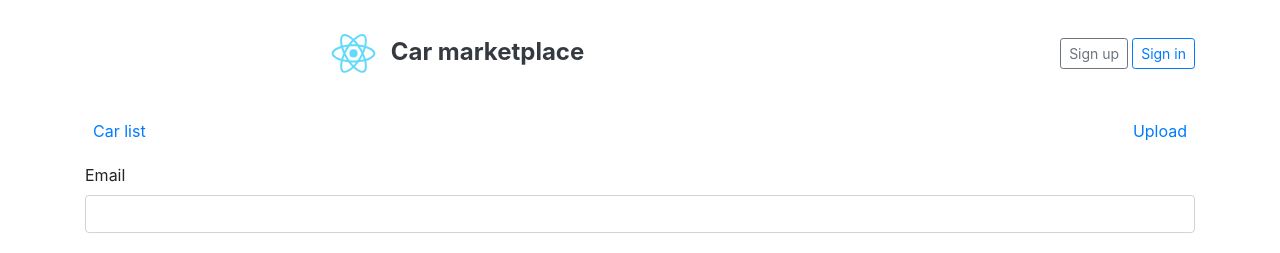
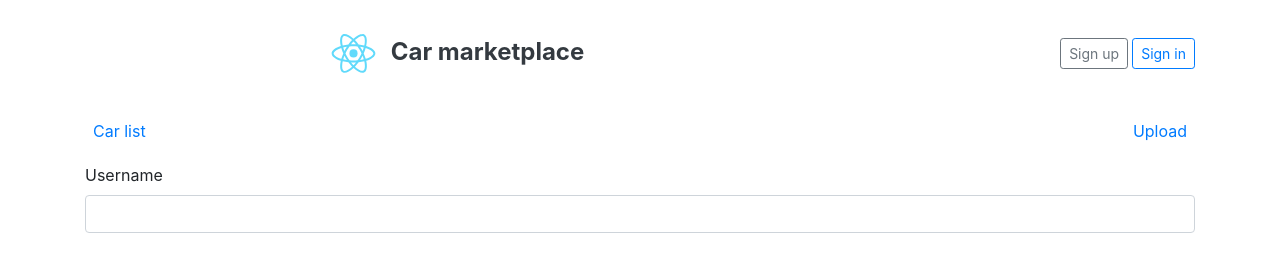
Before and after one commit to Elitelol/Car-Marketplace, a React (Create React App) app in the folder front/: page /login in a window 1280 px wide. Shown: the top 253 px of the page. Built offline with nearby package versions, Linux system fonts and the light colour scheme.

Commit message:
CHN: Email to username.

```diff
--- a/front/src/components/Login.jsx
+++ b/front/src/components/Login.jsx
@@ -31,7 +31,7 @@
         <ToastContainer />
         <form onSubmit={this.handleLogin}>
           <div className="form-group">
-            <label htmlFor="username">Email</label>
+            <label htmlFor="username">Username</label>
             <input
               className="form-control"
               name="username"
```
